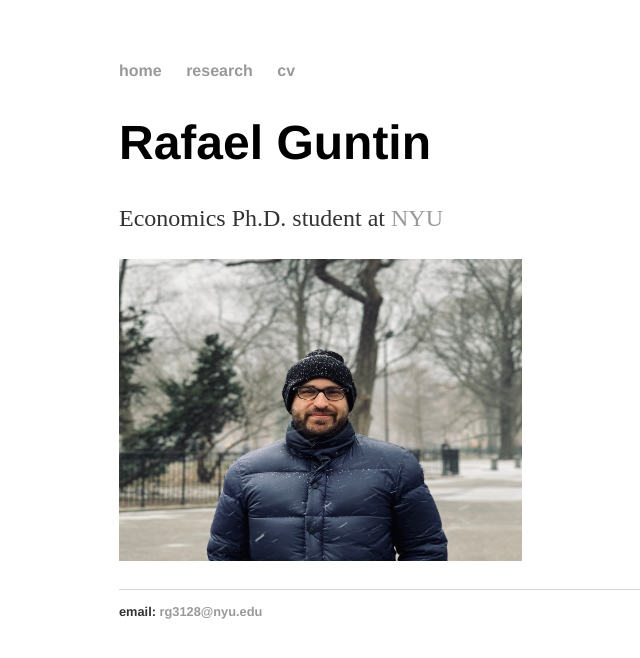
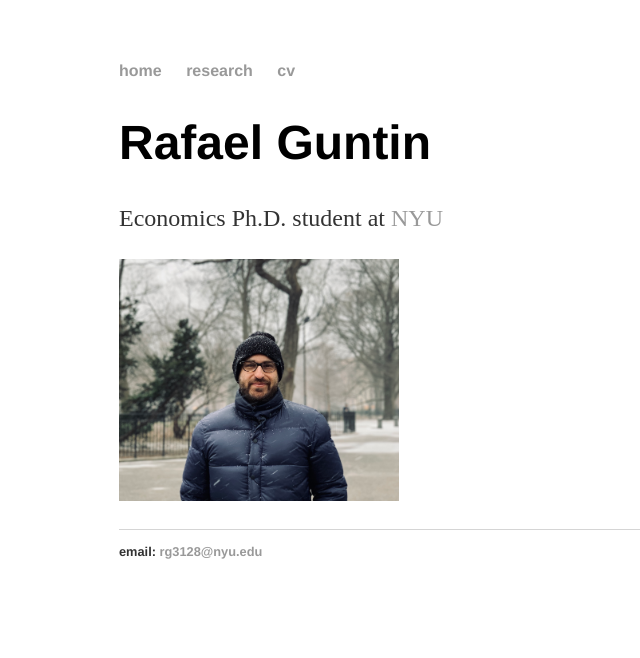
Before and after one commit to rafaguntin/rafaguntin.github.io, a Jekyll site: the page built from index.html, in a window 1280 px wide. Shown: the top 658 px of the page, without its empty margins (73-713 px from the left). Built offline with Jekyll 4.4.1, drawn with Linux system fonts in a browser that asks for light colours.

Commit message:
Update index.html

```diff
--- a/index.html
+++ b/index.html
@@ -6,6 +6,6 @@ title: Rafael Guntin
 		<div class="blurb">
 			<h1> Rafael Guntin </h1>
 			<p> Economics Ph.D. student at <a href="https://as.nyu.edu/econ.html">NYU</a> </p>
-			<img src="images/test_2.jpg" alt="hi" class="inline"/ width="403" height="302">
+			<img src="images/test_2.JPG" alt="hi" class="inline"/ width="280" height="242">
 			<p> </p>
 		</div>
```
